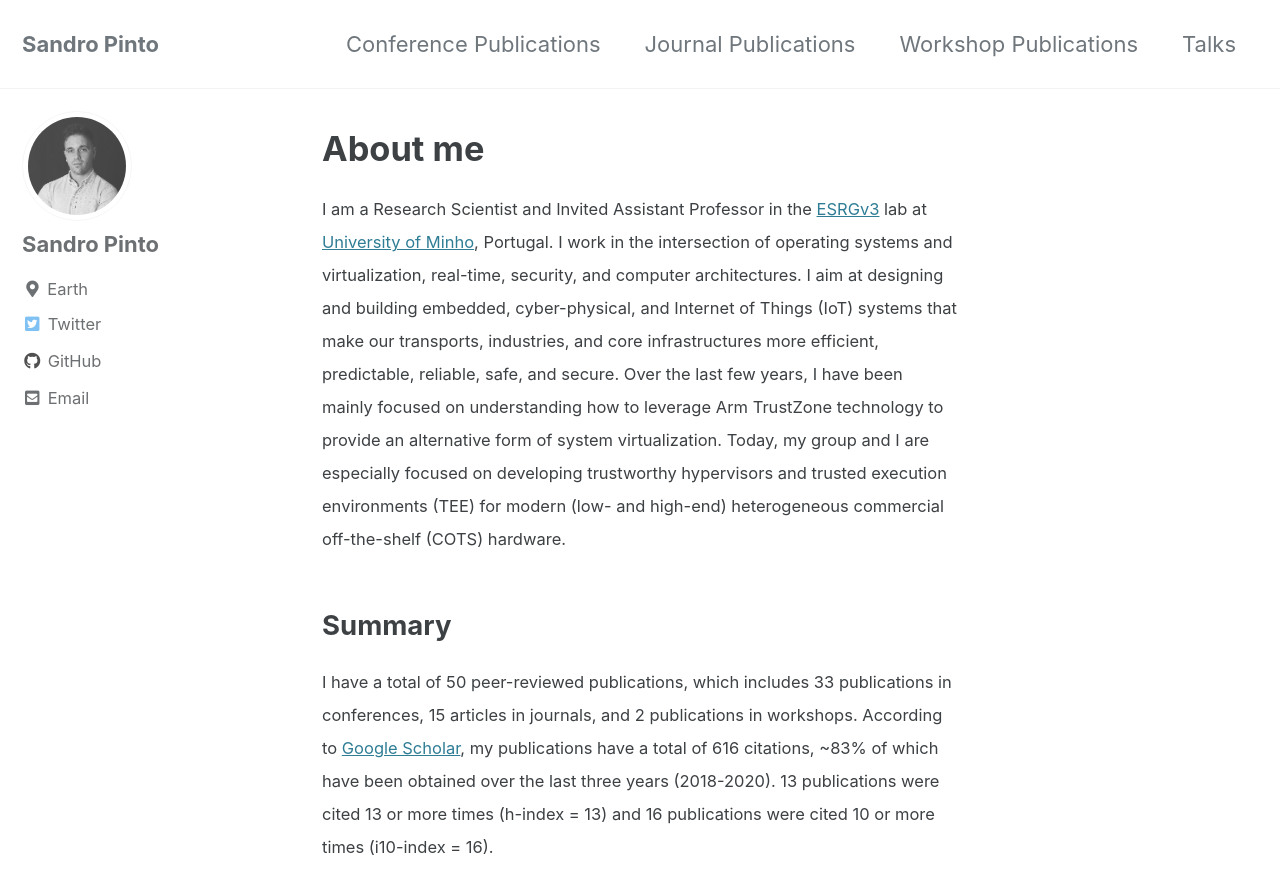
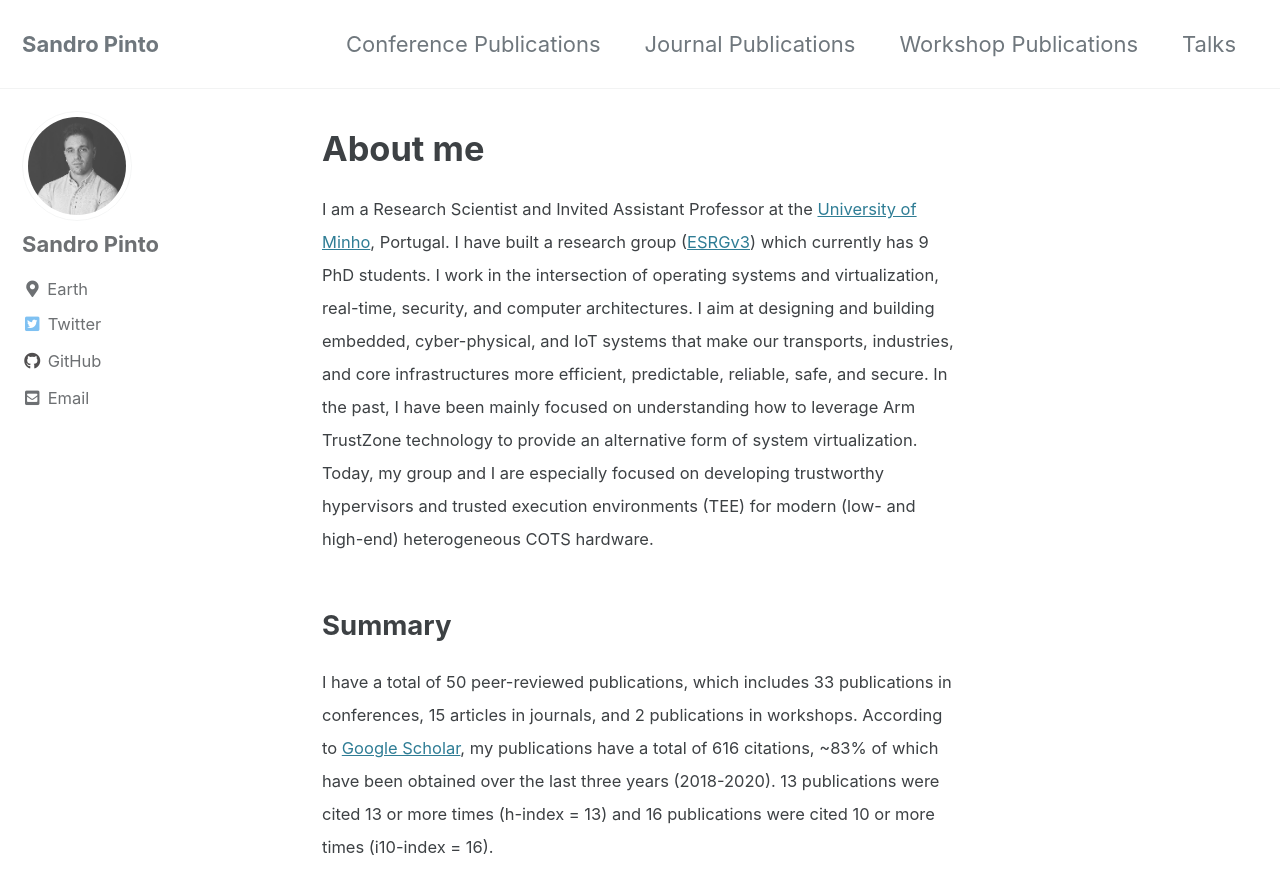
Before and after one commit to sandro2pinto/sandro2pinto.github.io, a Jekyll site: the page built from index.html, in a window 1280 px wide and 900 px high. Shown: the top 894 px of the window. Built offline with Jekyll 4.4.1, drawn with Linux system fonts in a browser that asks for light colours; cached includes are drawn as plain includes; the list of posts is cut into pages by our own code.

Commit message:
Update About Me

```diff
--- a/index.html
+++ b/index.html
@@ -5,16 +5,17 @@ author_profile: true
 
 <h1 id="about-me">About me</h1>
 <p><small>
-    I am a Research Scientist and Invited Assistant Professor in the <a href="https://">ESRGv3</a>
-    lab at <a href="https://www.uminho.pt">University of Minho</a>, Portugal.
+    I am a Research Scientist and Invited Assistant Professor at the
+    <a href="https://www.uminho.pt">University of Minho</a>, Portugal.
+    I have built a research group (<a href="https://">ESRGv3</a>) which currently has 9 PhD students.
     I work in the intersection of operating systems and virtualization, real-time, security, and
     computer architectures. I aim at designing and building embedded, cyber-physical, and
-    Internet of Things (IoT) systems that make our transports, industries, and core infrastructures
-    more efficient, predictable, reliable, safe, and secure. Over the last few years, I have been mainly
+    IoT systems that make our transports, industries, and core infrastructures
+    more efficient, predictable, reliable, safe, and secure. In the past, I have been mainly
     focused on understanding how to leverage Arm TrustZone technology to provide an alternative
     form of system virtualization. Today, my group and I are especially focused on developing
     trustworthy hypervisors and trusted execution environments (TEE) for modern (low- and high-end)
-    heterogeneous commercial off-the-shelf (COTS) hardware.
+    heterogeneous COTS hardware.
 </small></p>
 
 
```
